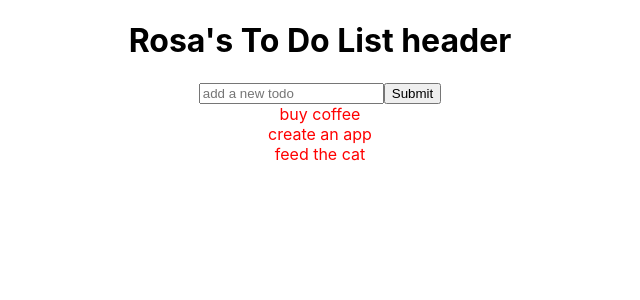
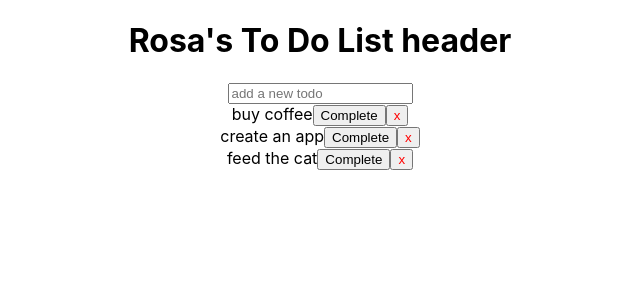
Before and after one commit to paintedlbird7/ToDo, a React (Create React App) app: page / in a window 1280 px wide. Shown: the top 300 px of the page, without its empty margins (320-960 px from the left). Built offline with nearby package versions, Linux system fonts and the light colour scheme.

Commit message:
COMPLETE todo works

```diff
--- a/src/App.js
+++ b/src/App.js
@@ -1,14 +1,33 @@
 import './App.css';
 import React, { useState, } from 'react';
 import Header from './components/header';
-import ToDoList from './components/todolist';
+// import ToDoList from './components/deleteTodo';
 import AddTodo from './components/addTodo';
+// import ToDoList from './components/completeTodo';
 
-export default function Todo() {
+function ToDoList({ tasks, index, item, completeTask,  pressHandler }) {
+   console.log(item)
+   return (
+       <div className="task">
+         <span style={{ textDecoration: tasks.completed ? "line-through" : "" }}>{tasks.title}</span>
+           <button onClick={() => completeTask(index)}>Complete</button>
+           {/* // TouchableOpacity for mobile */}
+    <button onClick={() => pressHandler(index)}
+    style={{color: "red"}}
+    className="item">
+    {/* {item.title} */}
+    x</button>
+       </div>
+     );
+   }
+
+
+
+function Todo() {
   const [tasks, setTasks] = useState([
-    { title: 'buy coffee', key: '1' },
-    { title: 'create an app', key: '2' },
-    { title: 'feed the cat', key: '3' },
+    { title: 'buy coffee', key: '1', completed: false },
+    { title: 'create an app', key: '2', completed: false },
+    { title: 'feed the cat', key: '3', completed: false },
   ]);
 
 // DELETES a todo upon click
@@ -24,17 +43,27 @@ export default function Todo() {
     setTasks(newTasks);
 };
 
+// COMPLETES
+const completeTask = index => {
+  // console.log("index", index);
+  const newTasks = [...tasks];
+  newTasks[index].completed = true;
+  setTasks(newTasks);
+};
+
   return (
     <div className='App'>
       <Header />
       <AddTodo addTask={addTask}/>
       <div className='item-list'>
-        {tasks.map((item, index) => (
+        {tasks.map((tasks, index) => (
           <ToDoList // equivalent as FlatList
             data={tasks}
             key={index}
             index={index}
-            item={item}
+            // item={item}
+            tasks={tasks}
+            completeTask={completeTask}
             pressHandler={pressHandler}
           />
         ))}
@@ -42,3 +71,4 @@ export default function Todo() {
     </div>
   );
 }
+export default Todo;
--- a/src/components/addTodo.js
+++ b/src/components/addTodo.js
@@ -21,8 +21,8 @@ export default function AddTodo({ addTask }) { //destructuring submitHandler
                 onChange={e => setValue(e.target.value)}
             />
 
-            <button onClick={() =>
-                addTask(value)} title='add todo'>Submit</button>
+            {/* <button onClick={() => //this duplicates AddTask text
+                // addTask(value)} title='add todo'>Submit</button> */}
             </form>
     );
  };
--- /dev/null
+++ b/src/components/completeTodo.js
@@ -0,0 +1,15 @@
+// import React from 'react';
+
+// export default function ToDoList({ tasks, index, item, completeTask }) {
+//    console.log(item)
+//    return (
+//        <div
+//            className="task"
+//        >
+//          <span style={{ textDecoration: tasks.completed ? "line-through" : "" }}>{tasks.title}</span>
+//               {/* {item.title} */}
+
+//            <button onClick={() => completeTask(index)}>Complete</button>
+//        </div>
+//      );
+//    }
--- /dev/null
+++ b/src/components/deleteTodo.js
@@ -0,0 +1,13 @@
+// import React from 'react';
+
+// works
+// export default function ToDoList({ item, pressHandler }) {
+//    return (
+//     <div // TouchableOpacity for mobile
+//     onClick={() => pressHandler(item.key)}
+//     style={{color: "red"}}
+//     className="item">
+//     {item.title}
+//   </div>
+//    );
+// };
--- a/src/components/todolist.js
+++ /dev/null
@@ -1,12 +0,0 @@
-import React from 'react';
-
-export default function ToDoList({ item, pressHandler }) {
-   return (
-    <div // TouchableOpacity for mobile
-    onClick={() => pressHandler(item.key)}
-    style={{color: "red"}}
-    className="item">
-    {item.title}
-  </div>
-   );
-};
```
